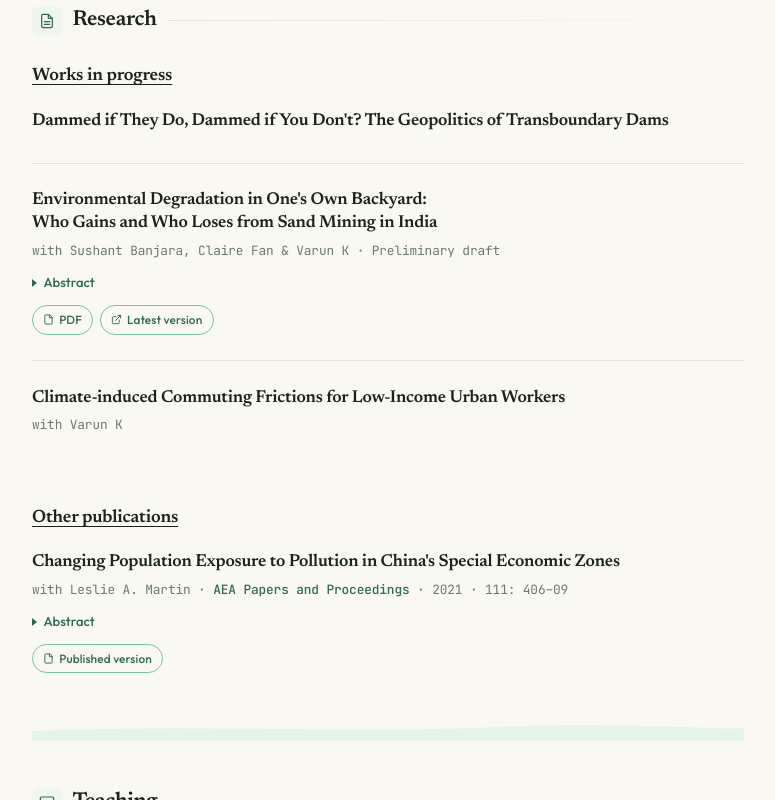
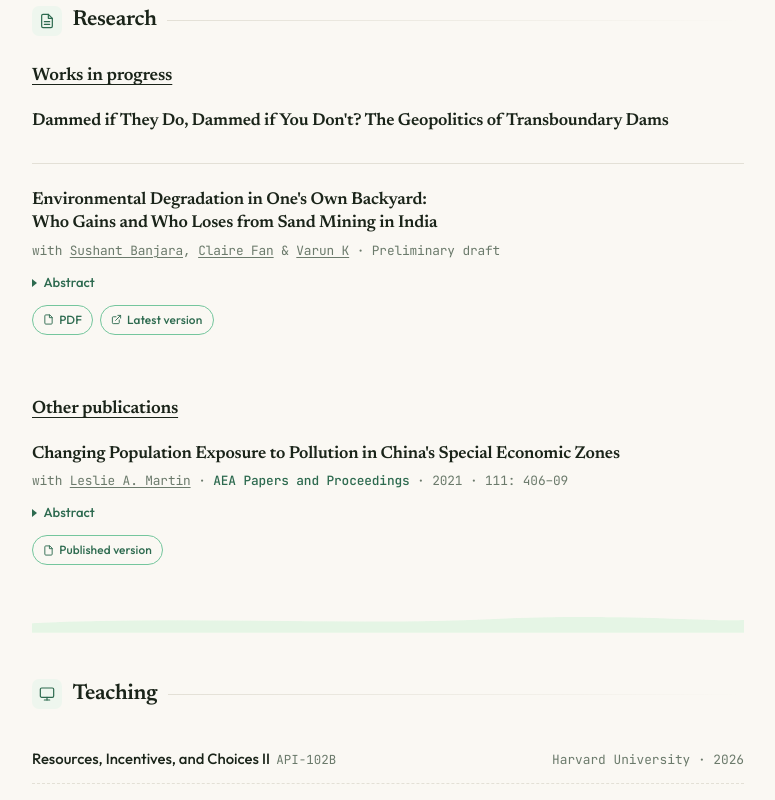
Before and after one commit to katiekzhang/katiekzhang.github.io, a plain HTML site: page index.html in a window 1280 px wide. Shown: the part 581-1381 px from the top of the page, without its empty margins (252-1027 px from the left). Drawn offline with Linux system fonts and the light colour scheme.

Commit message:
Pause commuting frictions paper, link co-authors on research page
Co-Authored-By: Claude Sonnet 5 <noreply@anthropic.com>

```diff
--- a/css/style.css
+++ b/css/style.css
@@ -571,6 +571,14 @@ section {
   letter-spacing: -.01em;
 }
 .paper-meta .status { color: var(--moss); font-weight: 500; }
+.paper-meta a {
+  color: inherit;
+  text-decoration: underline;
+  text-decoration-thickness: 1px;
+  text-underline-offset: .15em;
+  text-decoration-color: var(--muted);
+}
+.paper-meta a:hover { text-decoration-color: currentColor; }
 
 .paper-abstract {
   font-size: .9rem;
--- a/index.html
+++ b/index.html
@@ -304,7 +304,7 @@
 
     <div class="paper">
       <div class="paper-title">Environmental Degradation in One's Own Backyard: Who Gains and Who Loses from Sand Mining in India</div>
-      <div class="paper-meta">with Sushant Banjara, Claire Fan &amp; Varun K · Preliminary draft</div>
+      <div class="paper-meta">with <a href="https://sbanjara.com/" target="_blank" rel="noopener">Sushant Banjara</a>, <a href="https://claireqfan.github.io/" target="_blank" rel="noopener">Claire Fan</a> &amp; <a href="https://varun-kz.github.io/" target="_blank" rel="noopener">Varun K</a> · Preliminary draft</div>
       <details class="abstract">
         <summary>Abstract</summary>
         <p class="paper-abstract">
@@ -348,10 +348,12 @@
     </div>
     -->
 
+    <!-- Paused: IRB stalled over summer 2026, now approved — resuming summer 2027
     <div class="paper">
       <div class="paper-title">Climate-induced Commuting Frictions for Low-Income Urban Workers</div>
-      <div class="paper-meta">with Varun K</div>
+      <div class="paper-meta">with <a href="https://varun-kz.github.io/" target="_blank" rel="noopener">Varun K</a></div>
     </div>
+    -->
 
     <!-- ── Other publications ── -->
     <h3 class="subsection-title">Other publications</h3>
@@ -360,7 +362,7 @@
       <div class="paper-title">
         <a href="https://www.aeaweb.org/articles?id=10.1257/pandp.20211074">Changing Population Exposure to Pollution in China's Special Economic Zones</a>
       </div>
-      <div class="paper-meta">with Leslie A. Martin · <span class="status">AEA Papers and Proceedings</span> · 2021 · 111: 406–09</div>
+      <div class="paper-meta">with <a href="https://lesliemartin.org/" target="_blank" rel="noopener">Leslie A. Martin</a> · <span class="status">AEA Papers and Proceedings</span> · 2021 · 111: 406–09</div>
       <details class="abstract">
         <summary>Abstract</summary>
         <p class="paper-abstract">
```
